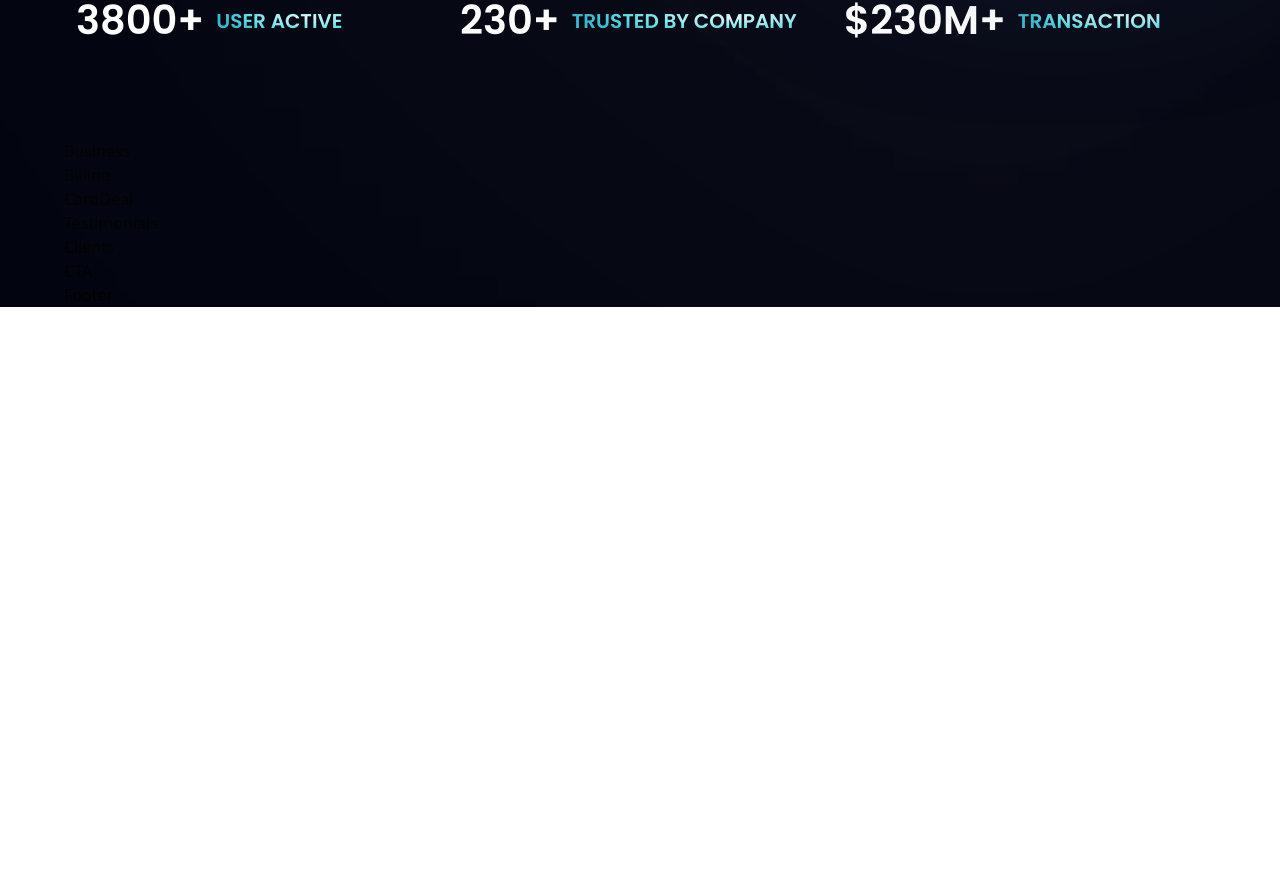
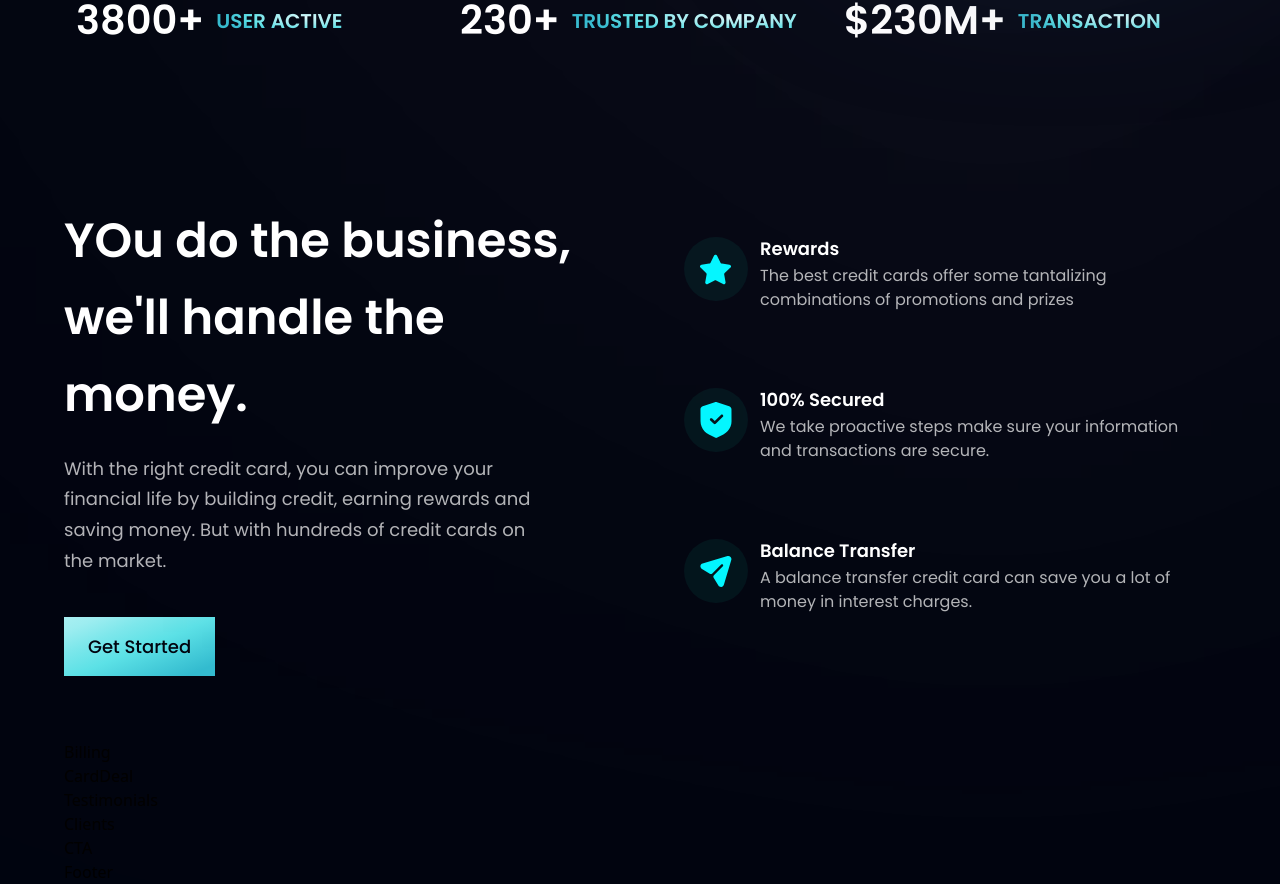
Before and after one commit to av-erencelik/modern_banking_app, a React (Vite) app: page / in a window 1280 px wide. Shown: the part 806-1690 px from the top of the page. Before the commit the page ends 1113 px from the top, so only its background shows below. Built offline with nearby package versions, Linux system fonts and the light colour scheme.

Commit message:
added business section

```diff
--- a/src/components/Business.jsx
+++ b/src/components/Business.jsx
@@ -1,7 +1,43 @@
-import React from "react";
-
+import { features } from "../constants";
+import styles, { layout } from "../style";
+import Button from "./Button";
+const FeatureCard = ({ icon, title, content, index }) => {
+  return (
+    <div
+      className={`flex flex-row p-6 rounded-[20px] ${
+        index !== features.lenght - 1 ? "mb-6" : "mb-0"
+      } feature-card cursor-pointer`}
+    >
+      <div className={`w-[64px] h-[64px] rounded-full ${styles.flexCenter} bg-dimBlue`}>
+        <img src={icon} className="w-[50%] h-{50%] object-contain"></img>
+      </div>
+      <div className="flex-1 flex flex-col ml-3">
+        <h4 className="font-poppins font-semibold text-white text-[18px] leading-[23px] mb-1">{title}</h4>
+        <p className="font-poppins font-normal text-dimWhite text-[16px] leading-[24px] mb-1">{content}</p>
+      </div>
+    </div>
+  );
+};
 const Business = () => {
-  return <div>Business</div>;
+  return (
+    <section id="features" className={layout.section}>
+      <div className={layout.sectionInfo}>
+        <h2 className={styles.heading2}>
+          YOu do the business, <br className="sm:block hidden " /> we'll handle the money.
+        </h2>
+        <p className={`${styles.paragraph} max-w-[470px] mt-5`}>
+          With the right credit card, you can improve your financial life by building credit, earning rewards and saving
+          money. But with hundreds of credit cards on the market.
+        </p>
+        <Button styles="mt-10"></Button>
+      </div>
+      <div className={`${layout.sectionImg} flex-col`}>
+        {features.map((feature, index) => {
+          return <FeatureCard key={feature.id} {...feature} index={index}></FeatureCard>;
+        })}
+      </div>
+    </section>
+  );
 };
 
 export default Business;
--- a/src/components/Button.jsx
+++ b/src/components/Button.jsx
@@ -1,7 +1,14 @@
 import React from "react";
 
-const Button = () => {
-  return <div>Button</div>;
+const Button = ({ styles }) => {
+  return (
+    <button
+      type="button"
+      className={`py-4 px-6 bg-blue-gradient font-poppins font-medium text-[18px] text-primary outline-none ${styles}`}
+    >
+      Get Started
+    </button>
+  );
 };
 
 export default Button;
```
